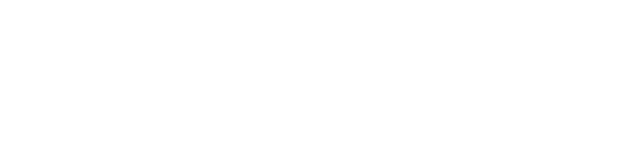
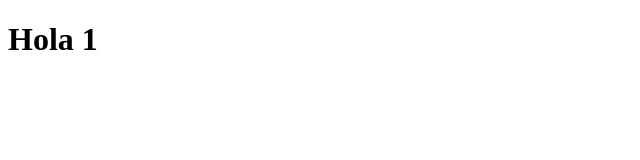
Before and after one commit to FernandoJoseGarcia/1erMarzo, a plain HTML site: page index.html in a window 1280 px wide. Shown: the whole page, without its empty margins (0-640 px from the left). Drawn offline with Linux system fonts and the light colour scheme.

Commit message:
Segundo Commit

```diff
--- a/index.html
+++ b/index.html
@@ -6,6 +6,8 @@
     <title>Document</title>
 </head>
 <body>
+    <h1>Hola 1
 
+    </h1>
 </body>
 </html>
```
